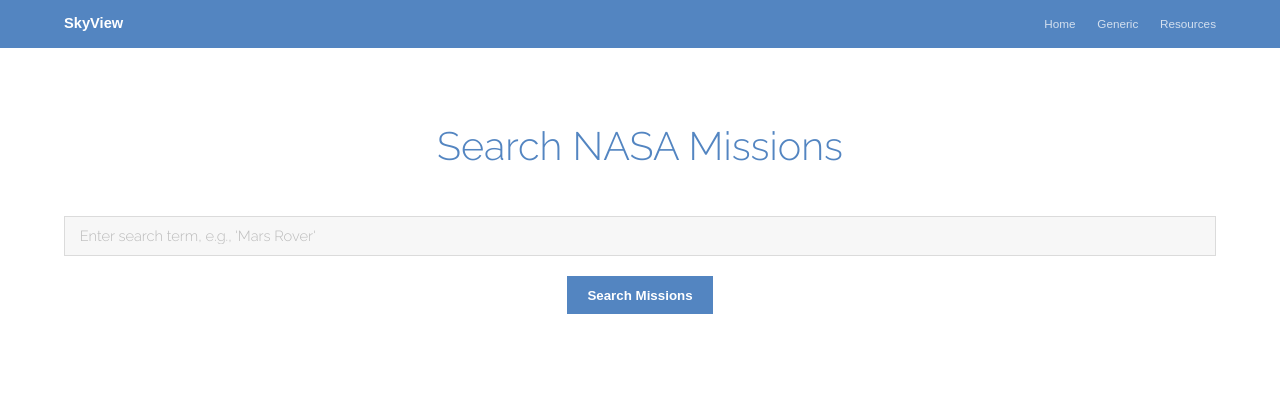
After one commit to mario99logic/SkyView, a Flask app: page /NasaSearch in a window 1280 px wide. The commit adds this page. Shown: the top 401 px of the page. Run offline with Flask 3, Linux system fonts and the light colour scheme.

Commit message:
added the client simulation, nasa api and fixed some stuff

```diff
--- a/src/app.py
+++ b/src/app.py
@@ -101,5 +101,20 @@
         return str(e)
 
 
+@app.route('/NasaPicture')
+def nasa_page():
+    return render_template('pictureOfTheDay.html')
+
+@app.route('/NasaSearch')
+def nasa_search():
+    return render_template('nasaSearch.html')
+
+@app.route('/Resources')
+def open_resources():
+    return render_template('Resources.html')
+
+
+
+
 if __name__ == "__main__":
     app.run(debug=True)
--- a/src/static/assets/css/main.css
+++ b/src/static/assets/css/main.css
@@ -1923,7 +1923,7 @@
 			}
 
 		.flex.flex-4 .box {
-			width: 21%;
+			width: 46%;
 		}
 
 		@media screen and (max-width: 980px) {
--- /dev/null
+++ b/src/static/assets/css/resources.css
@@ -0,0 +1,97 @@
+body {
+    padding-top: 4em;
+    margin: 0;
+    font-family: Arial, sans-serif;
+    color: #333; /* Default text color for consistency */
+}
+
+#header, #navPanel {
+    background-color: #5385c1;
+    top: 0;
+    position: fixed;
+    width: 100%;
+    z-index: 1000;
+}
+
+#header .inner {
+    width: 100%;
+    margin-bottom: -20px
+}
+
+#one h3, #two h3, #three h3 {
+    text-align: left;
+    font-size: 2em;
+    color: #5385c1;
+    font-family: 'Raleway', Arial, sans-serif;
+    font-weight: 300;
+}
+
+#lobby-title {
+    margin-bottom: -40px;
+    text-align: center;
+    font-size: 2em;
+    color: #5385c1;
+    font-family: 'Raleway', Arial, sans-serif;
+    font-weight: 300;
+}
+
+#one, #two {
+    padding-top: 0;
+}
+
+.flex-container {
+    display: flex;
+    align-items: center;
+    justify-content: space-between;
+    margin
+
+}
+
+.flex-container img {
+    max-width: 300px;
+    margin-right: 2em;
+    margin-top: -20px;
+}
+
+.flex-container .text-content {
+    flex-grow: 1;
+    color: #333; /* Ensures text color matches throughout */
+    font-family: Arial, sans-serif; /* Make sure the font is consistent */
+}
+
+footer {
+    display: flex;
+    align-items: center;
+    justify-content: start;
+}
+
+footer .button {
+    margin-right: 20px;
+    flex-shrink: 0;
+}
+
+.help-button {
+    background-color: #5385c1;
+    color: white;
+    border: none;
+    width: 42px;
+    height: 42px;
+    font-size: 24px;
+    cursor: pointer;
+    display: inline-flex;
+    align-items: center;
+    justify-content: center;
+    line-height: 1;
+    padding: 0;
+}
+
+.custom-bullet {
+    list-style-type: disc; /* Adds bullet points */
+    margin-left: 20px; /* Adjusts indentation of the list */
+    font-size: 1.2em; /* Increases the font size */
+    padding: 0; /* Removes default padding */
+}
+
+.custom-bullet li {
+    margin-bottom: 25px; /* Adds space between list items */
+}
--- a/src/templates/clientSimulation.html
+++ b/src/templates/clientSimulation.html
@@ -17,7 +17,7 @@
             <nav id="nav">
                 <a  href="{{ url_for('home') }}">Home</a>
                 <a href="generic.html">Generic</a>
-                <a href="elements.html">Elements</a>
+                <a href="{{ url_for('open_resources') }}">Resources</a>
             </nav>
             <a href="#navPanel" class="navPanelToggle"><span class="fa fa-bars"></span></a>
         </div>
--- /dev/null
+++ b/src/templates/nasaSearch.html
@@ -0,0 +1,78 @@
+<!DOCTYPE html>
+<html lang="en">
+<head>
+    <meta charset="UTF-8">
+    <meta name="viewport" content="width=device-width, initial-scale=1.0">
+    <title>NASA Mission Search</title>
+    <link rel="stylesheet" href="../static/assets/css/main.css">
+    <link rel="stylesheet" href="../static/assets/css/resources.css">
+</head>
+<body>
+    <!-- Header -->
+    <header id="header">
+        <div class="inner">
+            <a href="index.html" class="logo">SkyView</a>
+            <nav id="nav">
+                <a href="{{ url_for('home') }}">Home</a>
+                <a href="generic.html">Generic</a>
+                <a href="{{ url_for('open_resources') }}">Resources</a>
+            </nav>
+            <a href="#navPanel" class="navPanelToggle"><span class="fa fa-bars"></span></a>
+        </div>
+    </header>
+
+    <!-- NASA Mission Search Section -->
+    <section id="nasa-search" class="wrapper">
+        <div class="inner">
+            <header id="lobby-title" style="margin-bottom: 10px; margin-top: -30px">
+                <h3>Search NASA Missions</h3>
+            </header>
+            <div class="text-content" style="text-align: center;">
+                <input type="text" id="searchQuery" placeholder="Enter search term, e.g., 'Mars Rover'">
+                <button onclick="fetchMissions()" class="button special" style="margin-top: 20px;">Search Missions</button>
+            </div>
+            <div class="flex-container">
+                <div class="text-content" id="searchResults">
+                    <!-- Results will be displayed here -->
+                </div>
+            </div>
+        </div>
+    </section>
+
+    <script>
+        const apiKey = 'N93ngQMhpK4G9ghBQfQXpXXJWJ8iMJXOtceJ7YPX';
+
+        function fetchMissions() {
+            const query = document.getElementById('searchQuery').value;
+            const url = `https://images-api.nasa.gov/search?q=${query}&media_type=image`;
+
+            fetch(url)
+                .then(response => response.json())
+                .then(data => {
+                    displayResults(data.collection.items);
+                })
+                .catch(error => console.error('Error fetching NASA data:', error));
+        }
+
+        function displayResults(missions) {
+            const resultsContainer = document.getElementById('searchResults');
+            resultsContainer.innerHTML = ''; // Clear previous results
+
+            missions.forEach(mission => {
+                const title = mission.data[0].title;
+                const nasaId = mission.data[0].nasa_id;
+                const description = mission.data[0].description;
+                const imageUrl = mission.links[0].href;
+
+                const missionElement = document.createElement('div');
+                missionElement.innerHTML = `
+                    <h4>${title}</h4>
+                    <img src="${imageUrl}" alt="${title}" style="width: 100%; max-width: 300px; height: auto;">
+                    <p>${description}</p>
+                `;
+                resultsContainer.appendChild(missionElement);
+            });
+        }
+    </script>
+</body>
+</html>
--- a/src/templates/simulationModel.html
+++ b/src/templates/simulationModel.html
@@ -17,7 +17,7 @@
             <nav id="nav">
                 <a  href="{{ url_for('home') }}">Home</a>
                 <a href="generic.html">Generic</a>
-                <a href="elements.html">Elements</a>
+                <a href="{{ url_for('open_resources') }}">Resources</a>
             </nav>
             <a href="#navPanel" class="navPanelToggle"><span class="fa fa-bars"></span></a>
         </div>
```
Also changed, not shown: src/templates/Resources.html (added, +110 -0 lines), src/templates/index.html (+14 -8 lines), src/templates/pictureOfTheDay.html (added, +61 -0 lines), src/static/images/1.webp, src/static/images/4.webp (added), src/static/images/5.webp (added), src/static/images/6.webp (added), 1 other file.
